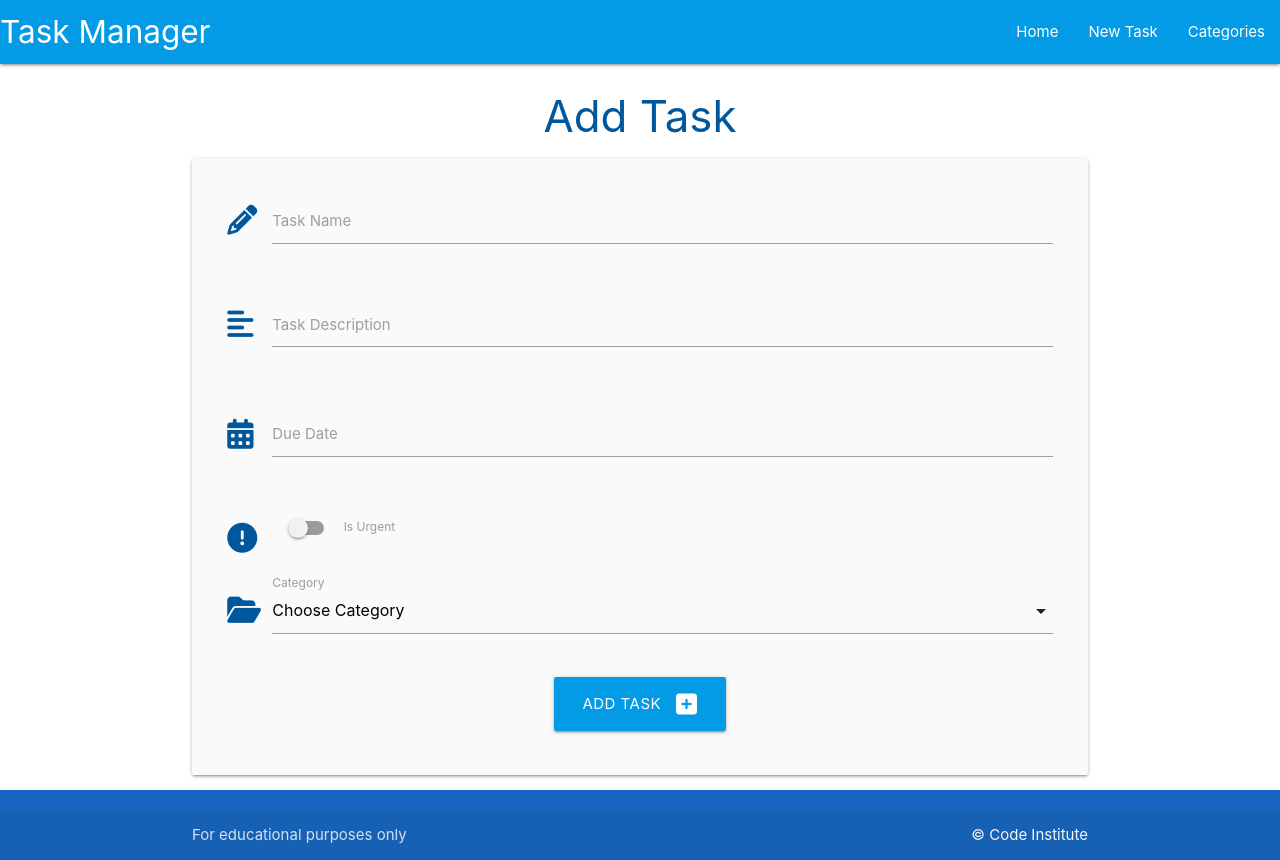
After one commit to Nmyhi/flask-aqlalchemy-task-manager, a Flask app: page /add_task in a window 1280 px wide. The commit adds this page. Run offline with Flask 2, Linux system fonts and the light colour scheme; data that the repository does not hold is empty.

Commit message:
Addadd_task html and functionality to the project with date picker

```diff
--- a/taskmanager/routes.py
+++ b/taskmanager/routes.py
@@ -40,3 +40,20 @@ def delete_category(category_id):
     db.session.delete(category)
     db.session.commit()
     return redirect(url_for("categories"))
+
+
+@app.route("/add_task", methods=["GET", "POST"])
+def add_task():
+    categories = list(Category.query.order_by(Category.category_name).all())
+    if request.method == "POST":
+        task = Task(
+            task_name=request.form.get("task_name"),
+            task_description=request.form.get("task_description"),
+            is_urgent=bool(True if request.form.get("is_urgent") else False),
+            due_date=request.form.get("due_date"),
+            category_id=request.form.get("category_id")
+        )
+        db.session.add(task)
+        db.session.commit()
+        return redirect(url_for("home"))
+    return render_template("add_task.html", categories=categories)
--- a/taskmanager/static/js/script.js
+++ b/taskmanager/static/js/script.js
@@ -2,4 +2,15 @@ document.addEventListener('DOMContentLoaded', function () {
     // sidenav initialization
     let sidenav = document.querySelectorAll('.sidenav');
     M.Sidenav.init(sidenav);
+
+    //datepicker initialization
+    let datepicker = document.querySelectorAll('.datepicker');
+    M.Datepicker.init(datepicker, {
+        format: "dd mmmm, yyyy ",
+        i18n: { done: "Select" }
+    });
+
+    //Select Initialization
+    let selects = document.querySelectorAll('select');
+    M.FormSelect.init(selects);
 });
--- /dev/null
+++ b/taskmanager/templates/add_task.html
@@ -0,0 +1,66 @@
+{% extends "base.html" %} {% block content %}
+
+<h3 class="light-blue-text text-darken-4 center-align">Add Task</h3>
+
+<div class="row card-panel grey lighten-5">
+  <form class="col s12" method="POST" action="{{ url_for('add_task') }}">
+    <!-- task name -->
+    <div class="row">
+      <div class="input-field col s12">
+        <i class="fas fa-pencil-alt prefix light-blue-text text-darken-4"></i>
+        <input id="task_name" name="task_name" minlength="5" maxlength="50" type="text" class="validate" required />
+        <label for="task_name">Task Name</label>
+      </div>
+    </div>
+    <!-- task description -->
+    <div class="row">
+      <div class="input-field col s12">
+        <i class="fas fa-align-left prefix light-blue-text text-darken-4"></i>
+        <textarea id="task_description" name="task_description" minlength="5" maxlength="200" type="text" class="materialize-textarea validate" required></textarea>
+        <label for="task_description">Task Description</label>
+      </div>
+    </div>
+    <!-- due date -->
+    <div class="row">
+      <div class="input-field col s12">
+        <i class="fas fa-calendar-alt prefix light-blue-text text-darken-4"></i>
+        <input id="due_date" name="due_date" type="text" class="datepicker validate" required />
+        <label for="due_date">Due Date</label>
+      </div>
+    </div>
+    <!-- is urgent -->
+    <div class="row">
+      <div class="input-field col s12">
+        <div class="switch">
+          <i class="fas fa-exclamation-circle prefix light-blue-text text-darken-4"></i>
+          <label for="is_urgent">
+            <input id="is_urgent" name="is_urgent" type="checkbox" />
+            <span class="lever"></span>
+            Is Urgent
+          </label>
+        </div>
+      </div>
+    </div>
+    <!-- category id -->
+    <div class="row">
+      <div class="input-field col s12">
+        <i class="fas fa-folder-open prefix light-blue-text text-darken-4"></i>
+        <select id="category_id" name="category_id" class="validate" required>
+          <option value="" disabled selected>Choose Category</option>
+          {% for category in categories %}
+          <option value="{{ category.id }}">{{ category.category_name }}</option>
+          {% endfor %}
+        </select>
+        <label for="category_id">Category</label>
+      </div>
+    </div>
+    <!-- submit button -->
+    <div class="row">
+      <div class="col s12 center-align">
+        <button type="submit" class="btn-large light-blue darken-1">Add Task <i class="fas fa-plus-square right"></i></button>
+      </div>
+    </div>
+  </form>
+</div>
+
+{% endblock %}
--- a/taskmanager/templates/base.html
+++ b/taskmanager/templates/base.html
@@ -9,18 +9,9 @@
       href="https://cdnjs.cloudflare.com/ajax/libs/font-awesome/6.4.2/css/all.min.css"
       integrity="sha512-z3gLpd7yknf1YoNbCzqRKc4qyor8gaKU1qmn+CShxbuBusANI9QpRohGBreCFkKxLhei6S9CQXFEbbKuqLg0DA=="
       crossorigin="anonymous"
-      referrerpolicy="no-referrer"
-    />
-    <link
-      rel="stylesheet"
-      href="https://cdnjs.cloudflare.com/ajax/libs/materialize/1.0.0/css/materialize.min.css"
-      type="text/css"
-    />
-    <link
-      rel="stylesheet"
-      href="{{ url_for('static', filename='css/style.css') }}"
-      type="text/css"
-    />
+      referrerpolicy="no-referrer" />
+    <link rel="stylesheet" href="https://cdnjs.cloudflare.com/ajax/libs/materialize/1.0.0/css/materialize.min.css" type="text/css" />
+    <link rel="stylesheet" href="{{ url_for('static', filename='css/style.css') }}" type="text/css" />
     <title>Task Manager</title>
   </head>
   <body>
@@ -29,12 +20,10 @@
       <nav class="light-blue darken-1">
         <div class="nav-wrapper">
           <a href="{{ url_for('home') }}" class="brand-logo">Task Manager</a>
-          <a href="#" data-target="mobile-demo" class="sidenav-trigger"
-            ><i class="fas fa-bars"></i
-          ></a>
+          <a href="#" data-target="mobile-demo" class="sidenav-trigger"><i class="fas fa-bars"></i></a>
           <ul class="right hide-on-med-and-down">
             <li><a href="{{ url_for('home') }}">Home</a></li>
-            <li><a href="">New Task</a></li>
+            <li><a href="{{ url_for('add_task') }}">New Task</a></li>
             <li><a href="{{ url_for('categories') }}">Categories</a></li>
           </ul>
         </div>
@@ -43,7 +32,7 @@
       <!--Mobile sidenav-->
       <ul class="sidenav" id="mobile-demo">
         <li><a href="{{ url_for('home') }}">Home</a></li>
-        <li><a href="">New Task</a></li>
+        <li><a href="{{ url_for('add_task') }}">New Task</a></li>
         <li><a href="{{ url_for('categories') }}">Categories</a></li>
       </ul>
     </header>
@@ -54,11 +43,7 @@
       <div class="footer-copyright">
         <div class="container">
           For educational purposes only
-          <a
-            class="grey-text text-lighten-4 right"
-            href="https://codeinstitute.net"
-            >&copy; Code Institute</a
-          >
+          <a class="grey-text text-lighten-4 right" href="https://codeinstitute.net">&copy; Code Institute</a>
         </div>
       </div>
     </footer>
--- a/taskmanager/templates/tasks.html
+++ b/taskmanager/templates/tasks.html
@@ -2,4 +2,10 @@
 
 <h3 class="light-blue-text text-darken-4 center-align">Tasks</h3>
 
+<div class="row">
+  <div class="col s12 center-align">
+    <a href="{{ url_for('add_task') }}" class="btn-large light-blue darken-2"> Add Task <i class="fas fa-plus-square right"></i> </a>
+  </div>
+</div>
+
 {% endblock %}
```
Also changed, not shown: taskmanager/models.py (+6 -4 lines).
